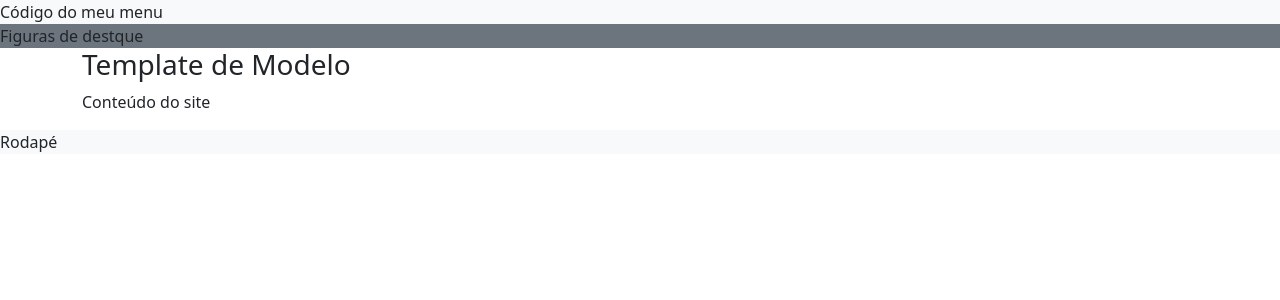
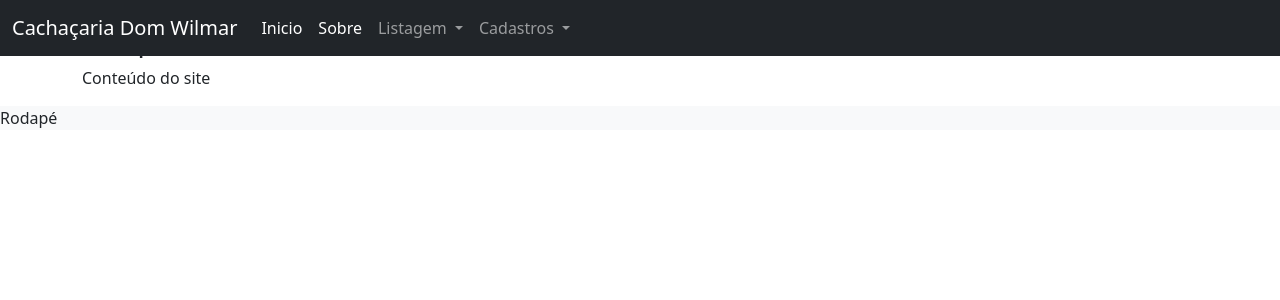
Before and after one commit to FranciscoGabrielCavalcanteCandido/cachacariadomwilmar, a Django app: page / in a window 1280 px wide. Shown: the top 300 px of the page. Run offline with Django 4.2, Linux system fonts and the light colour scheme; some libraries are stand-ins or nearby versions.

Commit message:
Ajuste modelo, adicionando pasta assets

```diff
--- a/paginas/templates/paginas/modelo.html
+++ b/paginas/templates/paginas/modelo.html
@@ -6,18 +6,68 @@
     <meta charset="UTF-8">
     <meta name="viewport" content="width=device-width, initial-scale=1.0">
 
-    {% block titulo %}
-    <title>Modelo</title>
-    {% endblock %}
+    <title>
+        {% block title %}
+        Cachaçaria
+        {% endblock %}
+    </title>
 
     <link rel="stylesheet" href="{% static 'css/bootstrap.min.css' %}">
 </head>
 <body>
     {% block menu %}
-    <div class="bg-light">
-        Código do meu menu
-    </div>
-    {% endblock %}
+    <header>
+        <nav class="navbar navbar-expand-md navbar-dark fixed-top bg-dark">
+            <div class="container-fluid">
+                <a class="navbar-brand" href="#">Cachaçaria Dom Wilmar</a>
+                <button class="navbar-toggler" type="button" data-bs-toggle="collapse" data-bs-target="#navbarCollapse"
+                    aria-controls="navbarCollapse" aria-expanded="false" aria-label="Toggle navigation">
+                    <span class="navbar-toggler-icon"></span>
+                </button>
+                <div class="collapse navbar-collapse" id="navbarCollapse">
+                    <ul class="navbar-nav me-auto mb-2 mb-md-0">
+                        <li class="nav-item">
+                            <a class="nav-link active" aria-current="page" href="#"><i
+                                    class="bi bi-house"></i>Inicio</a>
+                        </li>
+                        <li class="nav-item">
+                            <a class="nav-link active" aria-current="page" href="#"><i
+                                    class="bi bi-house"></i>Sobre</a>
+                        </li>
+                        <li class="nav-item dropdown">
+                            <a class="nav-link dropdown-toggle" href="#" role="button" data-bs-toggle="dropdown"
+                                aria-expanded="false">
+                                Listagem
+                            </a>
+                            <ul class="dropdown-menu">
+                                <li><a class="dropdown-item" href="#">Marca</a></li>
+                                <li><a class="dropdown-item" href="#">Cachaça</a>
+                                    <li><a class="dropdown-item" href="#">Cidade</a>
+                                    <li><a class="dropdown-item" href="#">Estado</a>
+                                </li>
+                            </ul>
+                        </li>
+                        <li class="nav-item dropdown">
+                            <a class="nav-link dropdown-toggle" href="#" role="button" data-bs-toggle="dropdown"
+                                aria-expanded="false">
+                                Cadastros
+                            </a>
+                            <ul class="dropdown-menu">
+                                <li><a class="dropdown-item" href="#">Marca</a></li>
+                                <li><a class="dropdown-item" href="#">Cachaça</a>
+                                <li><a class="dropdown-item" href="#">Cidade</a>
+                                <li><a class="dropdown-item" href="#">Estado</a>
+
+                                </li>
+                            </ul>
+                        </li>
+                        <li class="nav-item dropdown">
+
+                    </ul>
+                </div>
+            </div>
+        </nav>
+    </header>
 
     {% block destaque %}
     <div class="bg-secondary">
@@ -38,6 +88,8 @@
     </div>
     {% endblock %}
 
+    {% endblock %}
+
     <script src="{% static 'js/jquery.min.js' %}"></script>
     <script src="{% static 'js/popper.min.js' %}"></script>
     <script src="{% static 'js/bootstrap.min.js' %}"></script>
```
